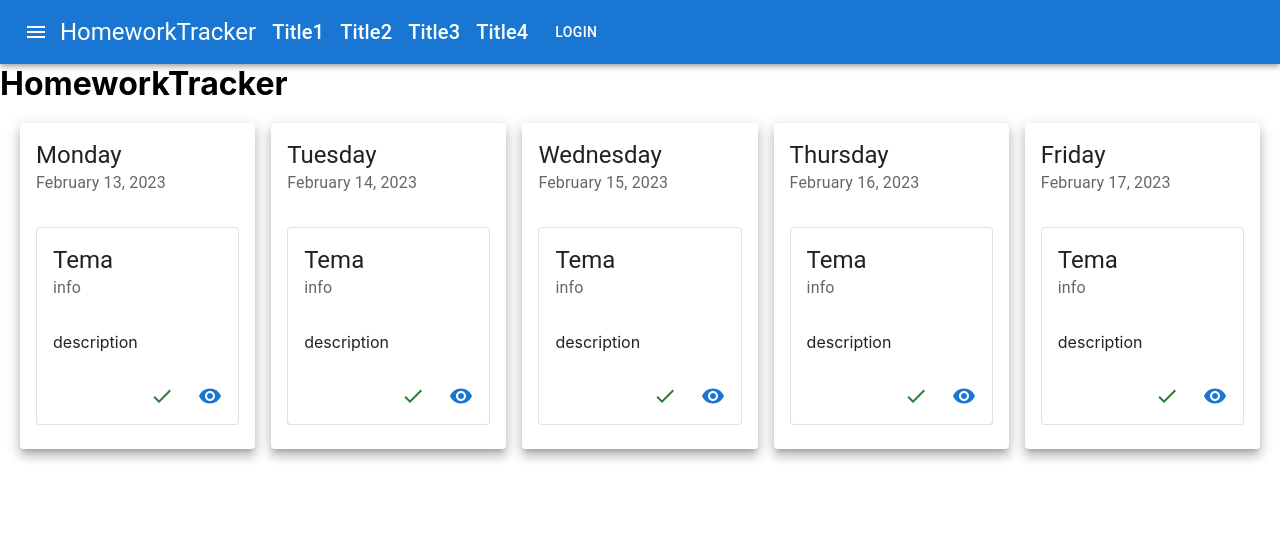
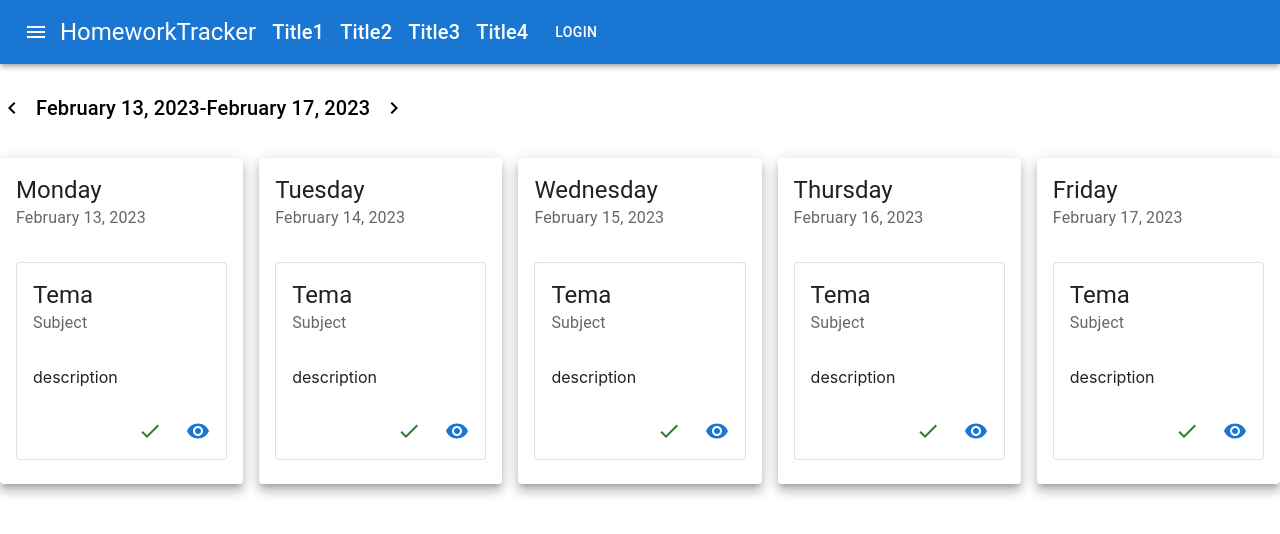
Before and after one commit to HrenciucAlb/Homework-Tracker, a React (Create React App) app: page / in a window 1280 px wide. Shown: the top 534 px of the page. Built offline with nearby package versions, Linux system fonts and the light colour scheme.

Commit message:
updated dates, Week, Content, ChangeWeek, added the functionality to change week

```diff
--- a/src/components/Content.jsx
+++ b/src/components/Content.jsx
@@ -1,15 +1,40 @@
 import { Stack } from "@mui/system";
-import { IconButton } from "@mui/material";
-import React from "react";
+import React, { useState } from "react";
 import Week from "./common/Week";
-import KeyboardArrowLeftSharpIcon from "@mui/icons-material/KeyboardArrowLeftSharp";
-import KeyboardArrowRightSharpIcon from "@mui/icons-material/KeyboardArrowRightSharp";
+import ChangeWeek from "./common/ChangeWeek";
+import { currentWeek } from "../utils/dates";
+import { addWeeks, subWeeks } from "date-fns";
 
 const Content = () => {
+  const [firstDay, setFirstDay] = useState(currentWeek[0]);
+  const [lastDay, setLastDay] = useState(currentWeek[4]);
+
+  const setWeek = (monday, friday) => {
+    setFirstDay(monday);
+    setLastDay(friday);
+  };
+
+  const handleLeftArrow = () => {
+    const firstNewDay = subWeeks(firstDay, 1);
+    const lastNewDay = subWeeks(lastDay, 1);
+    setWeek(firstNewDay, lastNewDay);
+  };
+
+  const handleRightArrow = () => {
+    const firstNewDay = addWeeks(firstDay, 1);
+    const lastNewDay = addWeeks(lastDay, 1);
+    setWeek(firstNewDay, lastNewDay);
+  };
+
   return (
     <Stack spacing={2}>
-      <h1>HomeworkTracker</h1>
-      <Week />
+      <ChangeWeek
+        handleLeftArrow={handleLeftArrow}
+        handleRightArrow={handleRightArrow}
+        firstDay={firstDay}
+        lastDay={lastDay}
+      />
+      <Week firstDay={firstDay} lastDay={lastDay} />
     </Stack>
   );
 };
--- /dev/null
+++ b/src/components/common/ChangeWeek.jsx
@@ -0,0 +1,49 @@
+import React from "react";
+import KeyboardArrowLeftSharpIcon from "@mui/icons-material/KeyboardArrowLeftSharp";
+import KeyboardArrowRightSharpIcon from "@mui/icons-material/KeyboardArrowRightSharp";
+import { Stack } from "@mui/system";
+import { IconButton, Typography } from "@mui/material";
+import format from "date-fns/format";
+
+const ChangeWeek = ({
+  firstDay,
+  lastDay,
+  handleLeftArrow,
+  handleRightArrow,
+}) => {
+  return (
+    <Stack
+      direction="row"
+      style={{
+        fontSize: "20px",
+        alignItems: "center",
+        marginTop: "20px",
+        marginBottom: "10px",
+      }}
+    >
+      <IconButton
+        size="large"
+        edge="start"
+        color="inherit"
+        aria-label="previous"
+        onClick={() => handleLeftArrow()}
+      >
+        <KeyboardArrowLeftSharpIcon />
+      </IconButton>
+      <Typography variant="h6" component="div">
+        {format(firstDay, "MMMM dd, yyyy")}-{format(lastDay, "MMMM dd, yyyy")}
+      </Typography>
+      <IconButton
+        size="large"
+        edge="end"
+        color="inherit"
+        aria-label="previous"
+        onClick={() => handleRightArrow()}
+      >
+        <KeyboardArrowRightSharpIcon />
+      </IconButton>
+    </Stack>
+  );
+};
+
+export default ChangeWeek;
--- a/src/components/common/NavBar.jsx
+++ b/src/components/common/NavBar.jsx
@@ -13,7 +13,7 @@ const titles = ["Title1", "Title2", "Title3", "Title4"];
 
 function NavBar({ handleDrawer }) {
   const listItems = titles.map((title) => (
-    <Typography variant="h6" component="div" sx={{ mr: 2 }}>
+    <Typography key={title} variant="h6" component="div" sx={{ mr: 2 }}>
       {title}
     </Typography>
   ));
--- a/src/components/common/Week.jsx
+++ b/src/components/common/Week.jsx
@@ -2,31 +2,31 @@ import { Stack } from "@mui/system";
 import React from "react";
 import AssignmentCard from "./AssignmentCard";
 import { currentWeekDays } from "../../utils/dates";
-import { Typography, Card, CardContent, CardHeader } from "@mui/material";
+import { Card, CardContent, CardHeader } from "@mui/material";
 
-const Week = () => {
-  const listedWeekView = currentWeekDays.map(({ name, date }) => (
-    <Card raised sx={{ flexGrow: 1 }}>
+const Week = ({ firstDay, lastDay }) => {
+  const listedWeekView = currentWeekDays(firstDay, lastDay).map(
+    ({ name, date }) => (
+      <Card key={name} raised sx={{ flexGrow: 1 }}>
         <CardHeader title={name} subheader={date} />
         <CardContent>
           <AssignmentCard
             homework={{
               title: "Tema",
-            subject: "info",
+              subject: "Subject",
               description: "description",
               isDone: true,
             }}
           />
         </CardContent>
       </Card>
-  ));
+    )
+  );
 
   return (
-    <div style={{ margin: "20px" }}>
     <Stack direction="row" justifyContent="space-between" spacing={2}>
       {listedWeekView}
     </Stack>
-    </div>
   );
 };
 
--- a/src/utils/dates.js
+++ b/src/utils/dates.js
@@ -1,15 +1,28 @@
 import { startOfWeek, endOfWeek, eachDayOfInterval, format } from "date-fns";
 
-const weekDates = eachDayOfInterval({
+const week = (date1, date2) => {
+  const weekDates = eachDayOfInterval({
+    start: date1,
+    end: date2,
+  });
+
+  return weekDates;
+};
+
+export default week;
+
+const currentWeek = eachDayOfInterval({
   start: startOfWeek(new Date()),
   end: endOfWeek(new Date()),
 });
 
-weekDates.pop();
-weekDates.shift();
+currentWeek.pop();
+currentWeek.shift();
 
-const currentWeekDays = weekDates.map((date) => {
-  return { date: format(date, "MMMM dd, yyyy"), name: format(date, "EEEE") };
-});
-
-export { currentWeekDays };
+const currentWeekDays = (date1, date2) => {
+  const thisWeek = week(date1, date2);
+  return thisWeek.map((date) => {
+    return { date: format(date, "MMMM dd, yyyy"), name: format(date, "EEEE") };
+  });
+};
+export { currentWeekDays, currentWeek };
```
Lines whose indentation alone changed are shown as unchanged.
